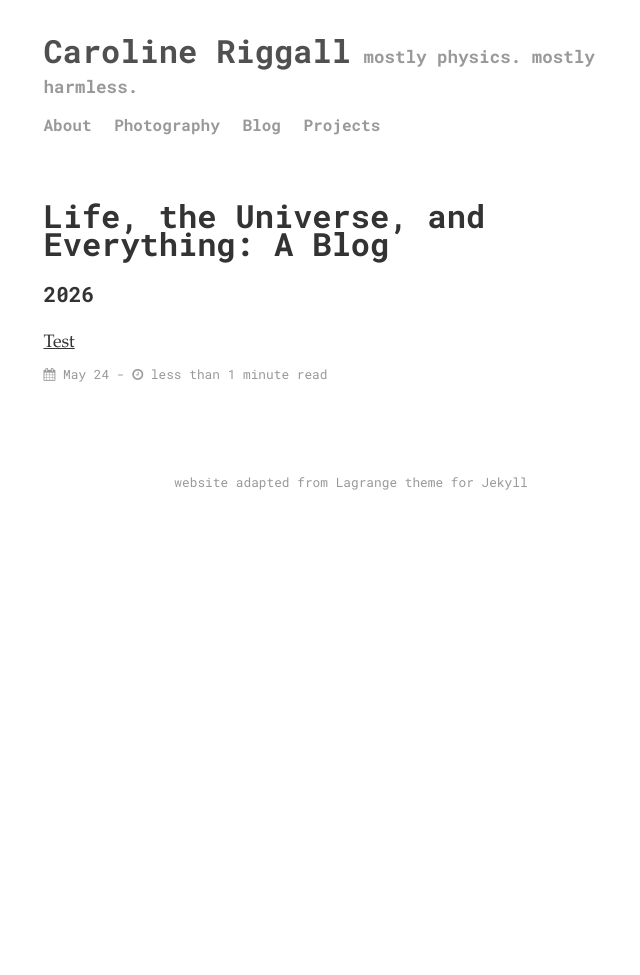
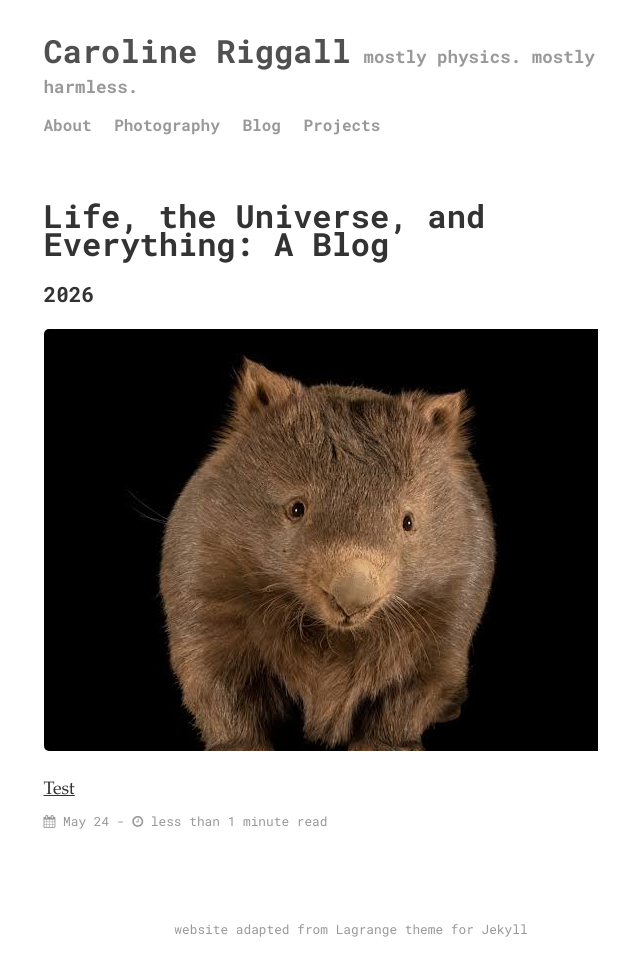
Before and after one commit to criggall/criggall.github.io, a Jekyll site: the page built from menu/blog.md, in a window 1280 px wide. Shown: the whole page, without its empty margins (289-929 px from the left). Built offline with Jekyll 4.4.1, drawn with Linux system fonts in a browser that asks for light colours; before the commit the page ends 900 px from its top, so only the background shows below that.

Commit message:
Edit blog page

```diff
--- a/_layouts/archive.html
+++ b/_layouts/archive.html
@@ -18,6 +18,11 @@ layout: default
       {% endif %}
     {% endunless %}
     <li itemscope>
+      {% if post.image %}
+        <div class="thumbnail-container">
+          <a href="{{ site.github.url }}{{ post.url }}"><img src="{{ site.github.url }}/assets/img/{{ post.image }}"></a>
+        </div>
+      {% endif %}
       <a href="{{ site.github.url }}{{ post.url }}">{{ post.title }}</a>
       <p class="post-date"><span><i class="fa fa-calendar" aria-hidden="true"></i> {{ post.date | date: "%B %-d" }} - <i class="fa fa-clock-o" aria-hidden="true"></i> {% include read-time.html %}</span></p>
     </li>
```
